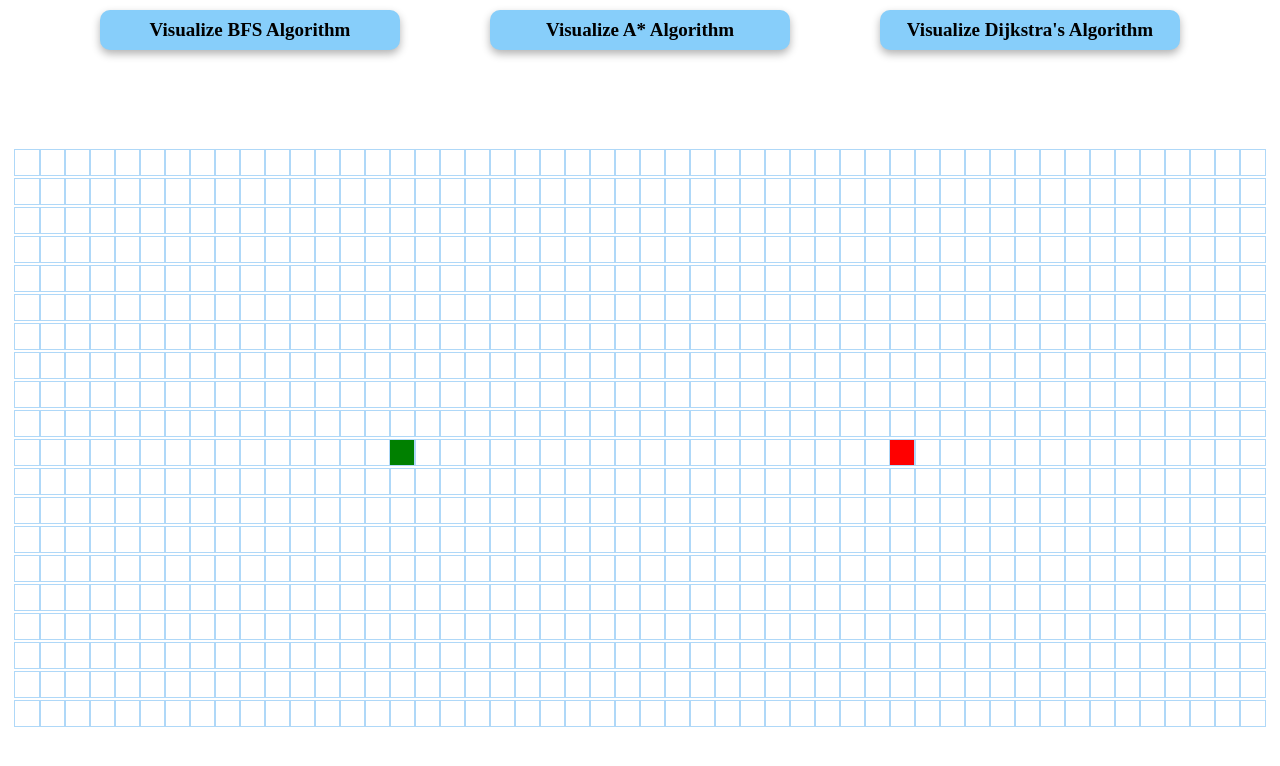
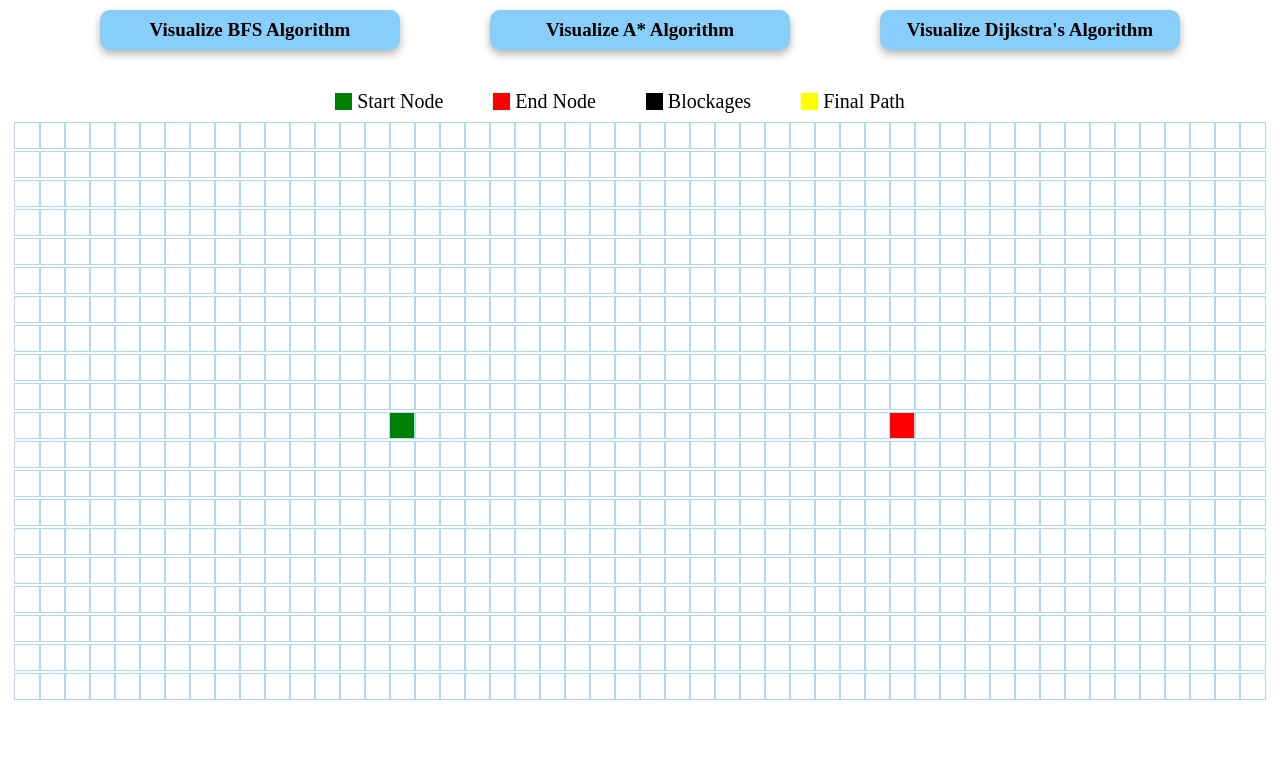
Before and after one commit to prakharsri007/PathFinder-Visualizer, a React (Create React App) app in the folder my-app/: page / in a window 1280 px wide. Shown: the top 766 px of the page. Built offline with nearby package versions, Linux system fonts and the light colour scheme.

Commit message:
Labelled start node, end node, blockage, finalpath

```diff
--- a/my-app/src/PathfindingVisualizer/PathfindingVisualizer.css
+++ b/my-app/src/PathfindingVisualizer/PathfindingVisualizer.css
@@ -1,5 +1,6 @@
 .grid {
     margin: 100px 0 0;
+    margin-top: 10px;
   }
 
 button{
@@ -42,3 +43,50 @@ button{
   margin-top: 15px;
   margin-bottom: 0;
  }
+
+ .node-square {
+  display: inline-block;
+  width: 17px;
+  height: 17px;
+  margin-right: 5px; /* Adjust spacing as needed */
+  margin-left: 5px;
+  font-family: 'Times New Roman', Times, serif;
+  font-size: 20px;
+}
+
+.node-start-square {
+  background-color: green;
+}
+
+.node-end-square {
+  background-color: red;
+}
+
+.node-legend {
+  display: flex; /* Display items horizontally */
+  align-items: center; /* Align items vertically */
+  justify-content: center;
+  margin-top: 40px;
+}
+
+.node-legend-item {
+  display: flex;
+  align-items: center;
+  padding-right: 45px;
+  font-family: 'Times New Roman', Times, serif;
+  font-size: 20px;
+}
+
+.node-block-square{
+  background-color: black;
+}
+
+.blockage{
+  font-family: 'Times New Roman', Times, serif;
+  font-size: 20px;
+  margin-top: 40px;
+}
+
+.node-path-square{
+  background-color: yellow;
+}
--- a/my-app/src/PathfindingVisualizer/PathfindingVisualizer.jsx
+++ b/my-app/src/PathfindingVisualizer/PathfindingVisualizer.jsx
@@ -191,6 +191,7 @@ export default class PathfindingVisualizer extends Component {
 
     return (
       <>
+
         {/* Algorithm selection buttons */}
         <div className="row">
           <button onClick={() => this.handleAlgorithmSelection('bfs')}>
@@ -210,24 +211,47 @@ export default class PathfindingVisualizer extends Component {
         {/* Display time taken for each algorithm */}
         {bfsVisualized && !bfsRunning && (
           <div>
+            <p style={{ fontFamily:'sans-serif', fontSize: '20px', fontWeight: 'bold' }}>Time taken: {bfsTimeTaken} </p>
             <button className="newtry" onClick={() => window.location.reload()}>Try different algorithm</button>
-            <p style={{ fontSize: 'larger', fontWeight: 'bold' }}>Time taken by BFS: {bfsTimeTaken} </p>
           </div>
         )}
 
         {astarVisualized && !astarRunning && (
           <div>
+            <p style={{ fontFamily:'sans-serif',fontSize: '20px', fontWeight: 'bold'}}>Time taken: {astarTimeTaken}</p>
             <button className="newtry" onClick={() => window.location.reload()}>Try different algorithm</button>
-            <p style={{ fontSize: 'larger', fontWeight: 'bold' }}>Time taken by A*: {astarTimeTaken}</p>
           </div>
         )}
 
         {dijkstraVisualized && !dijkstraRunning && (
           <div>
+            <p style={{ fontFamily:'sans-serif',fontSize: '20px', fontWeight: 'bold' }}>Time taken: {dijkstraTimeTaken}</p>
             <button className="newtry" onClick={() => window.location.reload()}>Try different algorithm</button>
-            <p style={{ fontSize: 'larger', fontWeight: 'bold' }}>Time taken by Dijkstra's: {dijkstraTimeTaken}</p>
           </div>
         )}
+
+        {/* <div className="blockage">
+          <p style={{ fontFamily: 'serif', fontWeight: 'bold', fontSize: '21px'}}>Place Blockages between Start Node and End Node to visualize the working. Then, press the algorithm you want to visualize.</p>
+        </div> */}
+
+        <div className="node-legend">
+          <span className="node-legend-item">
+            <span className="node-square node-start-square"></span>
+              Start Node
+            </span>
+          <span className="node-legend-item">
+            <span className="node-square node-end-square"></span>
+              End Node
+            </span>
+            <span className="node-legend-item">
+            <span className="node-square node-block-square"></span>
+              Blockages
+            </span>
+            <span className="node-legend-item">
+            <span className="node-square node-path-square"></span>
+              Final Path
+            </span>
+        </div>
 
         {/* Grid for visualization */}
         <div className="grid">
```
